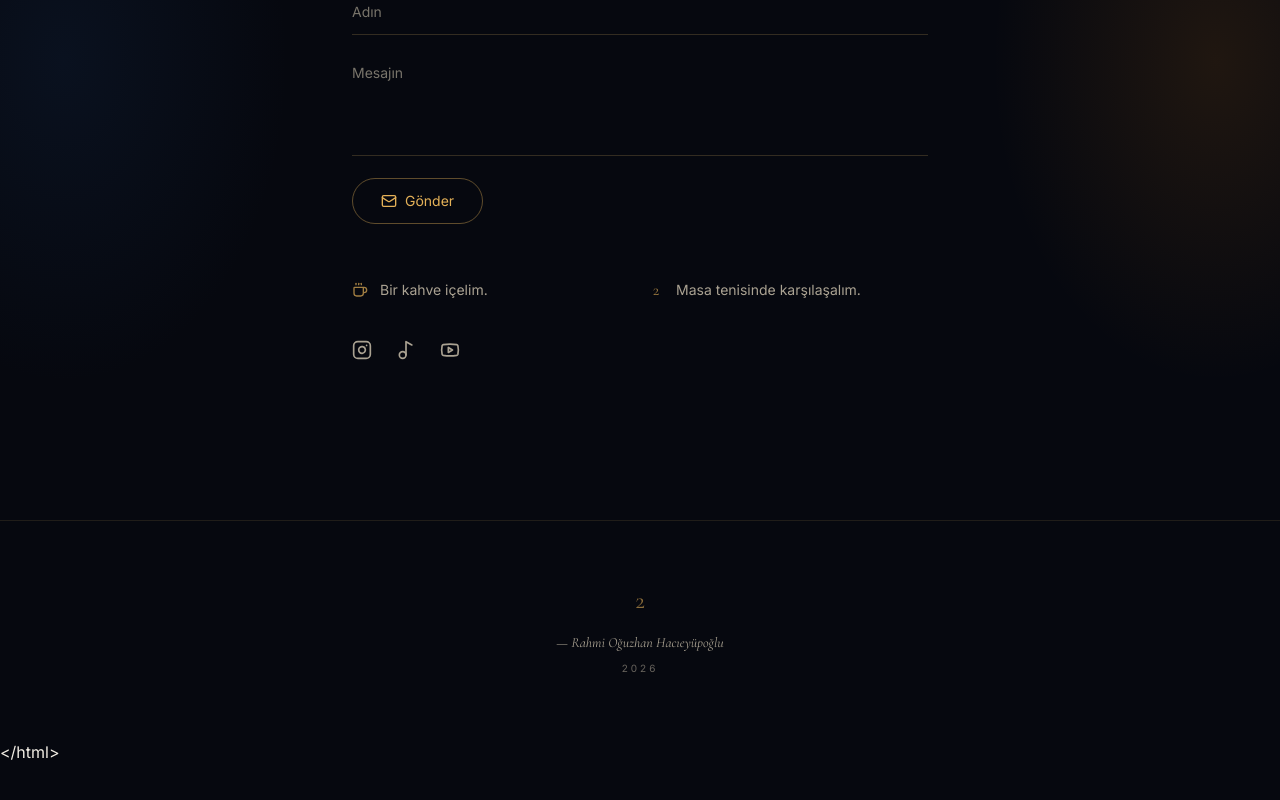
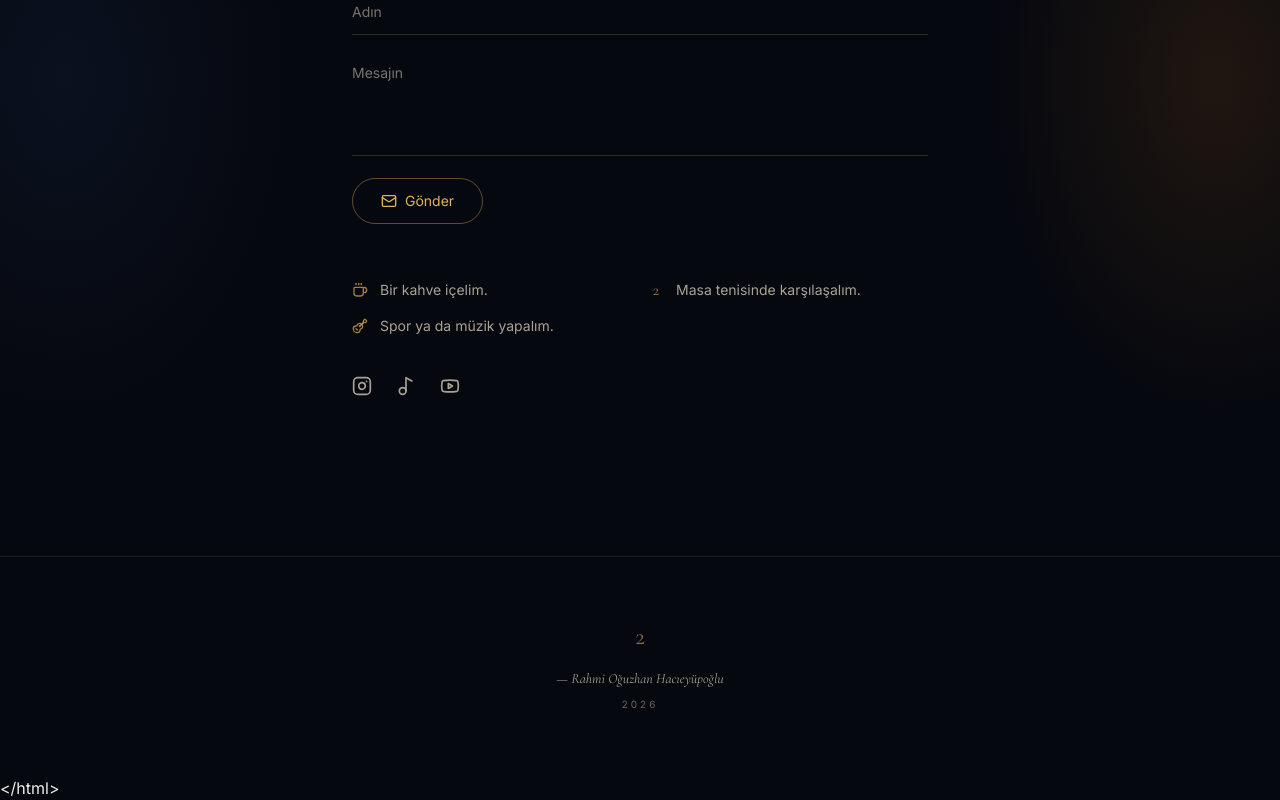
Before and after one commit to artroh2/rahmioguzhan, a React (Vite) app: page / in a window 1280 px wide. Shown: the part 3691-4491 px from the top of the page. Before the commit the page ends 4455 px from the top, so only its background shows below. Built offline with nearby package versions, Linux system fonts and the light colour scheme; the HTML template or start-up script is replaced by a standard one.

Commit message:
Changes
Co-authored-by: artroh2 <251506274+artroh2@users.noreply.github.com>

```diff
--- a/src/components/kitap/InviteSection.tsx
+++ b/src/components/kitap/InviteSection.tsx
@@ -1,6 +1,6 @@
 import { useState } from 'react';
 import { motion } from 'framer-motion';
-import { Coffee, Instagram, Music2, Youtube, Mail } from 'lucide-react';
+import { Coffee, Instagram, Music2, Youtube, Mail, Guitar } from 'lucide-react';
 import { supabase } from '@/integrations/supabase/client';
 import { useToast } from '@/hooks/use-toast';
 
@@ -84,6 +84,9 @@ const InviteSection = () => {
             <span className="font-display text-accent/70 text-base leading-none w-4 text-center">2</span>
             Masa tenisinde karşılaşalım.
           </div>
+          <div className="flex items-center gap-3">
+            <Guitar className="w-4 h-4 text-accent/70" /> Spor ya da müzik yapalım.
+          </div>
         </div>
 
         <div className="mt-10 flex items-center gap-6">
```
